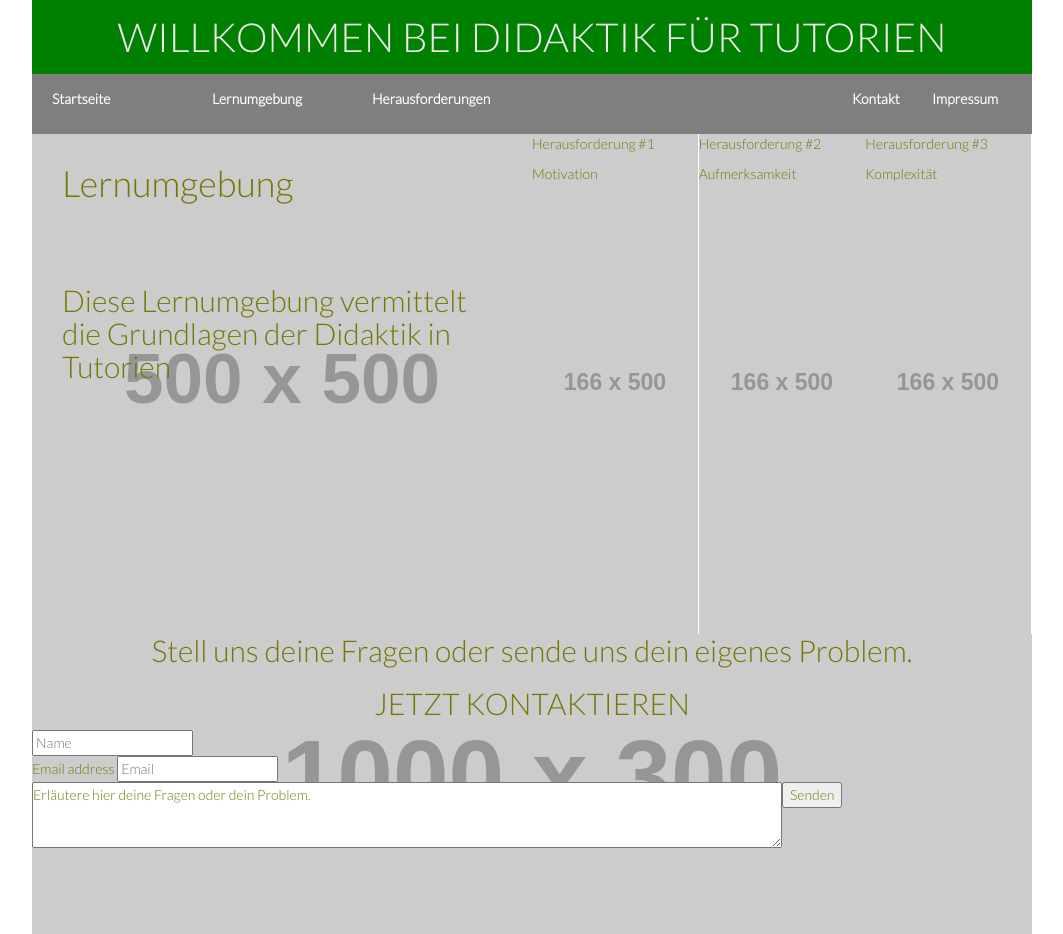
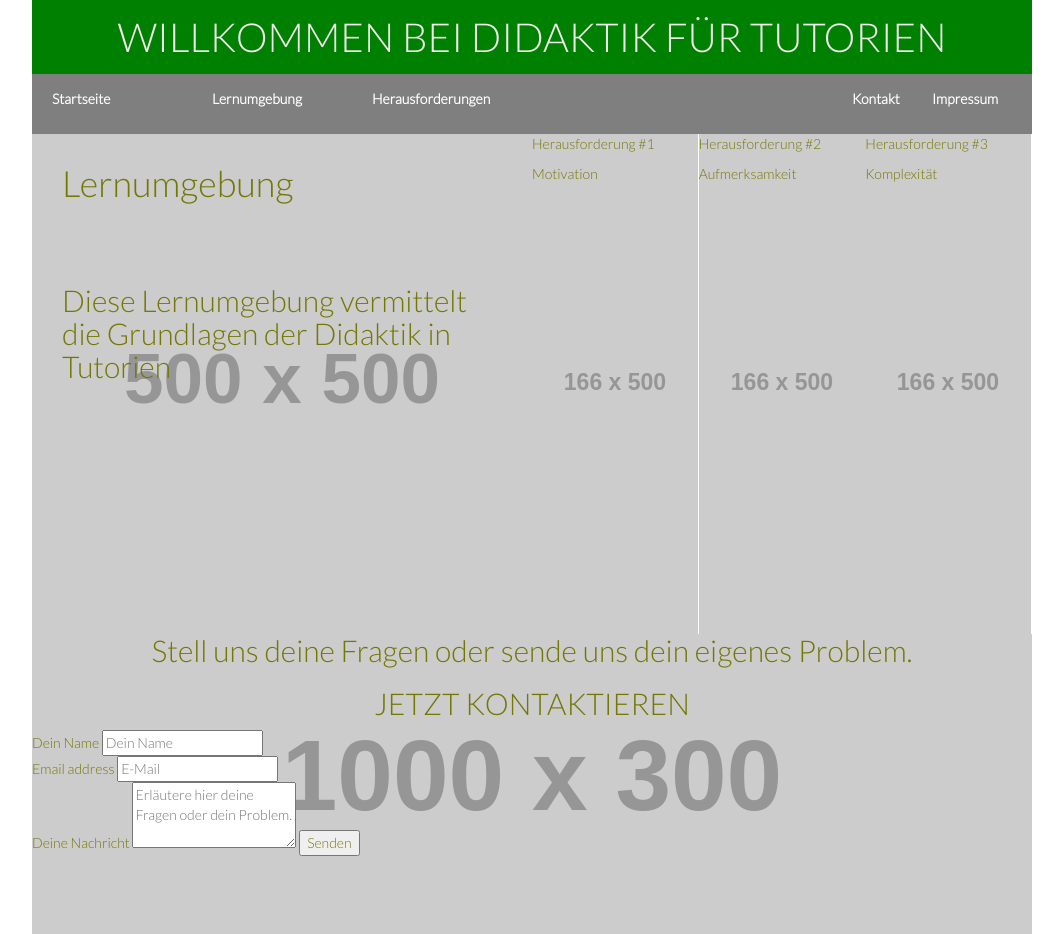
Before and after one commit to dk248/Didaktik, a plain HTML site: page website/index.html in a window 1280 px wide. Shown: the whole page, without its empty margins (108-1171 px from the left). Drawn offline with Linux system fonts and the light colour scheme; placeholder pictures from the web are drawn by us.

Commit message:
Modifiziert das Kontaktfeld

```diff
--- a/website/index.html
+++ b/website/index.html
@@ -68,16 +68,17 @@
           <section class="img-responsive" id="contact-bg-img" alt="Contact Image">
             <h2 class="text-center no-margin">Stell uns deine Fragen oder sende uns dein eigenes Problem.</h2>
             <h2 class="text-uppercase text-center">Jetzt kontaktieren</h2>
-			<form>
-			  <div class="col-6-md form-group">
-			    <label class="sr-only" for="exampleInputName3">Dein Name</label>
-			    <input type="name" class="col-6-md form-control" id="exampleInputName3" placeholder="Name">
+			<form class="form-horizontal">
+			  <div class="form-group">
+			    <label for="exampleInputName3">Dein Name</label>
+			    <input type="name" class="form-control" id="exampleInputName3" placeholder="Dein Name">
 			  </div>
-			  <div class="col-6-md form-group">
-			    <label class="r-only" for="exampleInputEmail3">Email address</label>
-			    <input type="email" class="col-6-md form-control" id="exampleInputEmail3" placeholder="Email">
+			  <div class="form-group">
+			    <label for="exampleInputEmail3">Email address</label>
+			    <input type="email" class="form-control" id="exampleInputEmail3" placeholder="E-Mail">
 			  </div>
-			  <textarea class="col-md-9 form-control" rows="3">Erläutere hier deine Fragen oder dein Problem.</textarea>
+			  <label for="exampleInputEmail3">Deine Nachricht</label>
+			  <textarea class="form-control" rows="3" placeholder="Erläutere hier deine Fragen oder dein Problem."></textarea>
 			  <button type="submit" class="btn btn-default">Senden</button>
 			</form>
           </section>
```
